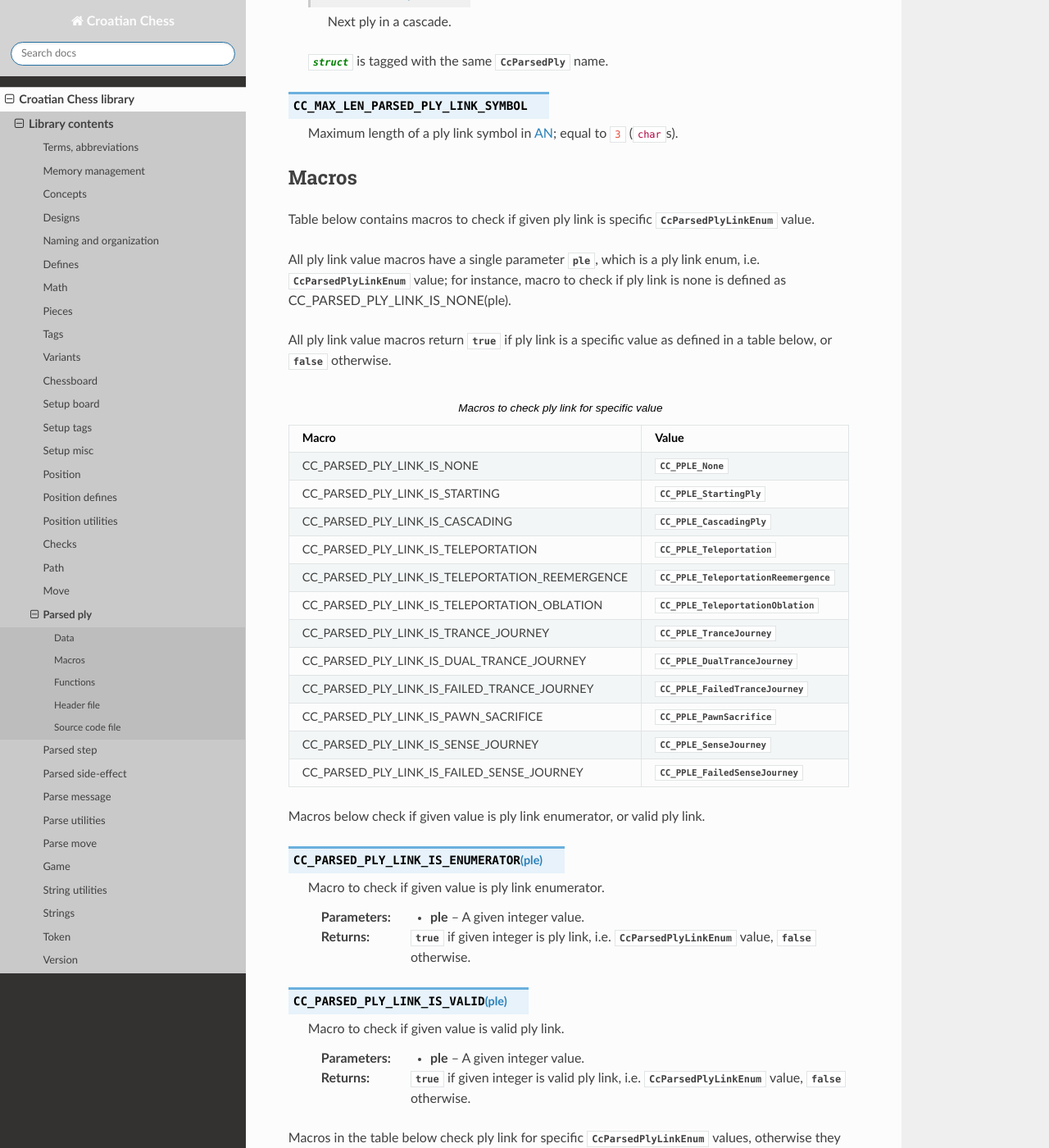
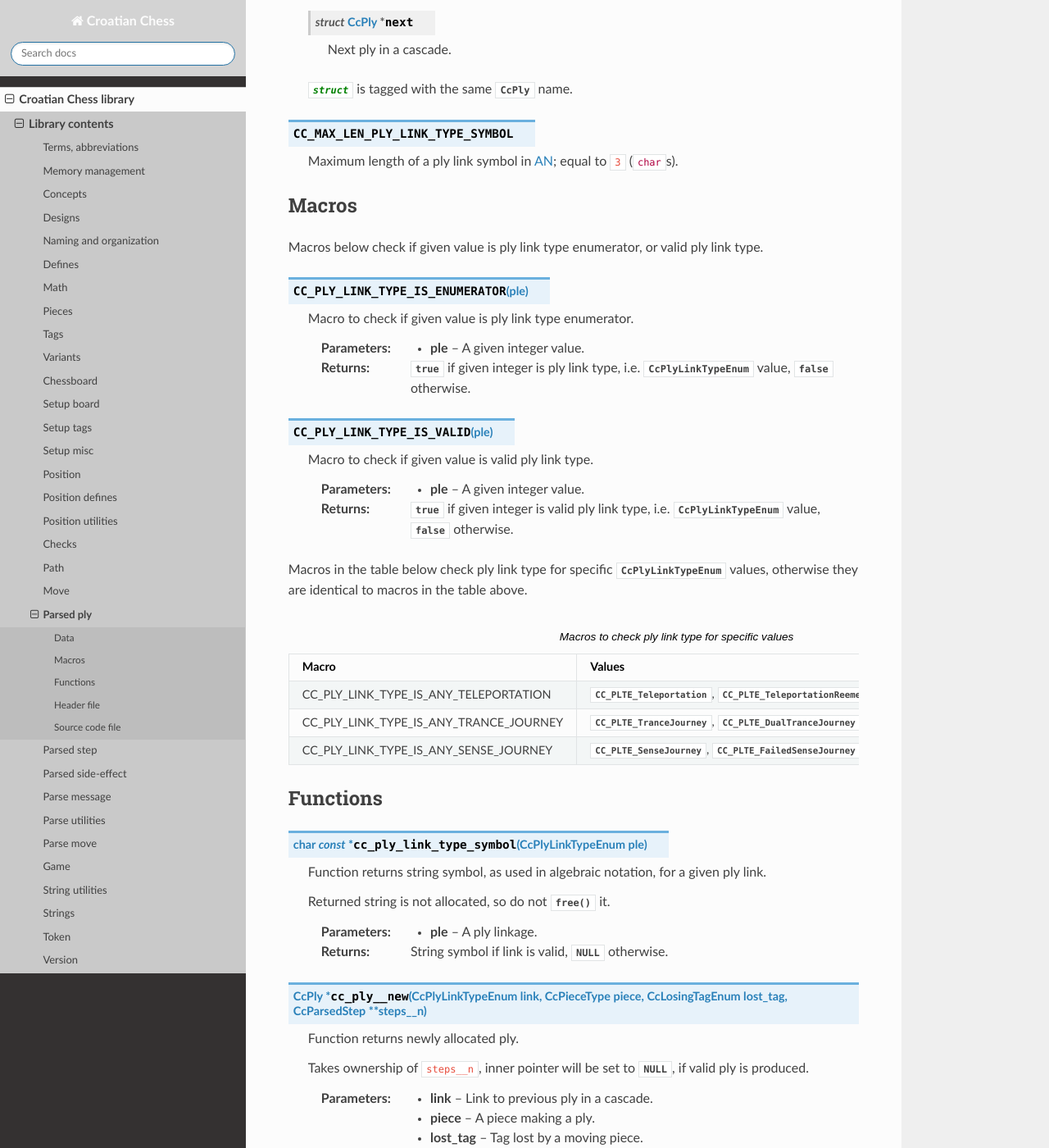
Before and after one commit to mmlacak/crochess, a Sphinx documentation site: the page built from docs/source/libcc/ccparsedply.rst, in a window 1280 px wide and 1400 px high, scrolled down 2490 px. Shown: the whole window at 82% size. Built offline with Sphinx 7.4.7 and the Read the Docs theme 3.1.0, drawn with Linux system fonts in a browser that asks for light colours; some of the changed text lies outside the part shown.

Commit message:
Renamed parsed ply entities. Removed useless macros + docs.

```diff
--- a/docs/source/conf.py
+++ b/docs/source/conf.py
@@ -26,10 +26,10 @@ copyright = '2021, Mario Mlačak'
 author = 'Mario Mlačak'
 
 # The short X.Y version
-version = "0.0.0.22:1172+20241204.001802"   # docs-new-lib-short-version-major-minor-feature-commit+meta~breaks-place-marker
+version = "0.0.0.23:1173+20241204.004338"   # docs-new-lib-short-version-major-minor-feature-commit+meta~breaks-place-marker
 
 # The full version, including alpha/beta/rc tags
-release = "0.0.0.22:1172+20241204.001802"   # docs-new-lib-full-version-major-minor-feature-commit+meta~breaks-place-marker
+release = "0.0.0.23:1173+20241204.004338"   # docs-new-lib-full-version-major-minor-feature-commit+meta~breaks-place-marker
 
 
 # -- General configuration ---------------------------------------------------
--- a/docs/source/libcc/ccmove.rst
+++ b/docs/source/libcc/ccmove.rst
@@ -78,7 +78,7 @@ Data
 
         Original notation, before parsing. Usually, from user input.
 
-    .. c:member:: CcParsedPly * plies
+    .. c:member:: CcPly * plies
 
         Plies.
 
@@ -101,7 +101,7 @@ Data
 Functions
 ---------
 
-.. c:function:: CcMove * cc_move__new( char const * notation, size_t max_len__d, CcParsedPly ** plies__d_n, CcMoveStatusEnum status )
+.. c:function:: CcMove * cc_move__new( char const * notation, size_t max_len__d, CcPly ** plies__d_n, CcMoveStatusEnum status )
 
     Returns newly allocated move.
 
@@ -117,7 +117,7 @@ Functions
     :param status: Move status.
     :returns: A newly allocated move if successful, :c:data:`NULL` otherwise.
 
-.. c:function:: CcMove * cc_move_append( CcMove ** moves__iod_a, char const * notation, size_t max_len__d, CcParsedPly ** plies__d_n, CcMoveStatusEnum status )
+.. c:function:: CcMove * cc_move_append( CcMove ** moves__iod_a, char const * notation, size_t max_len__d, CcPly ** plies__d_n, CcMoveStatusEnum status )
 
     Appends a newly allocated move to a given queue.
 
--- a/docs/source/libcc/ccparsedply.rst
+++ b/docs/source/libcc/ccparsedply.rst
@@ -17,64 +17,64 @@ parsed ply definitions and functions.
 Data
 ----
 
-.. c:enum:: CcParsedPlyLinkEnum
+.. c:enum:: CcPlyLinkTypeEnum
 
     Ply link enumeration.
 
     This enumerates different ways plies can cascade,
     and directly corresponds to cascading plies separators and terminators.
 
-    .. c:enumerator:: CC_PPLE_None
+    .. c:enumerator:: CC_PLTE_None
 
         Ply link not found, uninitialized, or error happened.
 
-    .. c:enumerator:: CC_PPLE_StartingPly
+    .. c:enumerator:: CC_PLTE_StartingPly
 
         Just first ply, standalone or starting a cascade.
 
-    .. c:enumerator:: CC_PPLE_CascadingPly
+    .. c:enumerator:: CC_PLTE_CascadingPly
 
         Just one ply, continuing cascade. Corresponds to ``~``.
 
-    .. c:enumerator:: CC_PPLE_Teleportation
+    .. c:enumerator:: CC_PLTE_Teleportation
 
         Teleportation of piece. Corresponds to ``|``.
 
-    .. c:enumerator:: CC_PPLE_TeleportationReemergence
+    .. c:enumerator:: CC_PLTE_TeleportationReemergence
 
         Failed teleportation, corresponds to ``||``.
 
-    .. c:enumerator:: CC_PPLE_TeleportationOblation
+    .. c:enumerator:: CC_PLTE_TeleportationOblation
 
         Failed teleportation, corresponds to ``|||``.
 
-    .. c:enumerator:: CC_PPLE_TranceJourney
+    .. c:enumerator:: CC_PLTE_TranceJourney
 
         Trance-journey, corresponds to ``@``.
 
-    .. c:enumerator:: CC_PPLE_DualTranceJourney
+    .. c:enumerator:: CC_PLTE_DualTranceJourney
 
         Double trance-journey, corresponds to ``@@``.
 
-    .. c:enumerator:: CC_PPLE_FailedTranceJourney
+    .. c:enumerator:: CC_PLTE_FailedTranceJourney
 
         Failed trance-journey, corresponds to ``@@@``.
 
-    .. c:enumerator:: CC_PPLE_PawnSacrifice
+    .. c:enumerator:: CC_PLTE_PawnSacrifice
 
         Pawn sacrifice, corresponds to ``;;``.
 
-    .. c:enumerator:: CC_PPLE_SenseJourney
+    .. c:enumerator:: CC_PLTE_SenseJourney
 
         Sense-journey, corresponds to ``"``.
 
-    .. c:enumerator:: CC_PPLE_FailedSenseJourney
+    .. c:enumerator:: CC_PLTE_FailedSenseJourney
 
         Failed sense-journey, corresponds to ``'``.
 
-    :c:`enum` is tagged with the same :c:enum:`CcParsedPlyLinkEnum` name.
+    :c:`enum` is tagged with the same :c:enum:`CcPlyLinkTypeEnum` name.
 
-.. c:struct:: CcParsedPly
+.. c:struct:: CcPly
 
     Ply structure, linked list.
 
@@ -91,28 +91,30 @@ Data
 
         * - link
           - steps
-        * - :c:enumerator:`CC_PPLE_Ply`
+        * - :c:enumerator:`CC_PLTE_StartingPly`
           - steps taken by a piece
-        * - :c:enumerator:`CC_PPLE_Teleportation`
+        * - :c:enumerator:`CC_PLTE_CascadingPly`
+          - steps taken by a piece
+        * - :c:enumerator:`CC_PLTE_Teleportation`
           - steps taken if Wave, otherwise destination field
-        * - :c:enumerator:`CC_PPLE_TeleportationReemergence`
+        * - :c:enumerator:`CC_PLTE_TeleportationReemergence`
           - destination field
-        * - :c:enumerator:`CC_PPLE_TeleportationOblation`
+        * - :c:enumerator:`CC_PLTE_TeleportationOblation`
           - steps are empty (:c:data:`NULL`)
-        * - :c:enumerator:`CC_PPLE_TranceJourney`
+        * - :c:enumerator:`CC_PLTE_TranceJourney`
           - steps taken by entranced Shaman
-        * - :c:enumerator:`CC_PPLE_DualTranceJourney`
+        * - :c:enumerator:`CC_PLTE_DualTranceJourney`
           - fields at which pieces are captured, :c:`side_effect` contains captured, or displaced piece, and lost tag
-        * - :c:enumerator:`CC_PPLE_FailedTranceJourney`
+        * - :c:enumerator:`CC_PLTE_FailedTranceJourney`
           - steps are empty (:c:data:`NULL`)
-        * - :c:enumerator:`CC_PPLE_PawnSacrifice`
+        * - :c:enumerator:`CC_PLTE_PawnSacrifice`
           - steps taken by a Serpent
-        * - :c:enumerator:`CC_PPLE_SenseJourney`
+        * - :c:enumerator:`CC_PLTE_SenseJourney`
           - steps taken by uplifted piece
-        * - :c:enumerator:`CC_PPLE_FailedSenseJourney`
+        * - :c:enumerator:`CC_PLTE_FailedSenseJourney`
           - steps are empty (:c:data:`NULL`)
 
-    .. c:member:: CcParsedPlyLinkEnum link
+    .. c:member:: CcPlyLinkTypeEnum link
 
         Type of link, of this ply, related to previous ply in a cascade.
 
@@ -129,13 +131,13 @@ Data
         Steps taken by the piece.
 
 
-    .. c:member:: struct CcParsedPly * next
+    .. c:member:: struct CcPly * next
 
         Next ply in a cascade.
 
-    :c:`struct` is tagged with the same :c:struct:`CcParsedPly` name.
+    :c:`struct` is tagged with the same :c:struct:`CcPly` name.
 
-.. c:macro:: CC_MAX_LEN_PARSED_PLY_LINK_SYMBOL
+.. c:macro:: CC_MAX_LEN_PLY_LINK_TYPE_SYMBOL
 
     Maximum length of a ply link symbol in :term:`AN`; equal to ``3`` (:c:`char`\s).
 
@@ -144,98 +146,52 @@ Data
 Macros
 ------
 
-Table below contains macros to check if given ply link is specific
-:c:enum:`CcParsedPlyLinkEnum` value.
+Macros below check if given value is ply link type enumerator, or valid ply link type.
 
-All ply link value macros have a single parameter :c:data:`ple`, which is a ply
-link enum, i.e. :c:enum:`CcParsedPlyLinkEnum` value; for instance, macro to check
-if ply link is none is defined as :c:expr:`CC_PARSED_PLY_LINK_IS_NONE(ple)`.
+.. c:macro:: CC_PLY_LINK_TYPE_IS_ENUMERATOR(ple)
 
-All ply link value macros return :c:data:`true` if ply link is a specific value
-as defined in a table below, or :c:data:`false` otherwise.
-
-.. list-table:: Macros to check ply link for specific value
-   :header-rows: 1
-   :align: left
-   :widths: 15 10
-
-   * - Macro
-     - Value
-   * - CC_PARSED_PLY_LINK_IS_NONE
-     - :c:enumerator:`CC_PPLE_None`
-   * - CC_PARSED_PLY_LINK_IS_STARTING
-     - :c:enumerator:`CC_PPLE_StartingPly`
-   * - CC_PARSED_PLY_LINK_IS_CASCADING
-     - :c:enumerator:`CC_PPLE_CascadingPly`
-
-   * - CC_PARSED_PLY_LINK_IS_TELEPORTATION
-     - :c:enumerator:`CC_PPLE_Teleportation`
-   * - CC_PARSED_PLY_LINK_IS_TELEPORTATION_REEMERGENCE
-     - :c:enumerator:`CC_PPLE_TeleportationReemergence`
-   * - CC_PARSED_PLY_LINK_IS_TELEPORTATION_OBLATION
-     - :c:enumerator:`CC_PPLE_TeleportationOblation`
-
-   * - CC_PARSED_PLY_LINK_IS_TRANCE_JOURNEY
-     - :c:enumerator:`CC_PPLE_TranceJourney`
-   * - CC_PARSED_PLY_LINK_IS_DUAL_TRANCE_JOURNEY
-     - :c:enumerator:`CC_PPLE_DualTranceJourney`
-   * - CC_PARSED_PLY_LINK_IS_FAILED_TRANCE_JOURNEY
-     - :c:enumerator:`CC_PPLE_FailedTranceJourney`
-
-   * - CC_PARSED_PLY_LINK_IS_PAWN_SACRIFICE
-     - :c:enumerator:`CC_PPLE_PawnSacrifice`
-
-   * - CC_PARSED_PLY_LINK_IS_SENSE_JOURNEY
-     - :c:enumerator:`CC_PPLE_SenseJourney`
-   * - CC_PARSED_PLY_LINK_IS_FAILED_SENSE_JOURNEY
-     - :c:enumerator:`CC_PPLE_FailedSenseJourney`
-
-Macros below check if given value is ply link enumerator, or valid ply link.
-
-.. c:macro:: CC_PARSED_PLY_LINK_IS_ENUMERATOR(ple)
-
-    Macro to check if given value is ply link enumerator.
+    Macro to check if given value is ply link type enumerator.
 
     :param ple: A given integer value.
-    :returns: :c:data:`true` if given integer is ply link, i.e.
-        :c:enum:`CcParsedPlyLinkEnum` value, :c:data:`false` otherwise.
+    :returns: :c:data:`true` if given integer is ply link type, i.e.
+        :c:enum:`CcPlyLinkTypeEnum` value, :c:data:`false` otherwise.
 
-.. c:macro:: CC_PARSED_PLY_LINK_IS_VALID(ple)
+.. c:macro:: CC_PLY_LINK_TYPE_IS_VALID(ple)
 
-    Macro to check if given value is valid ply link.
+    Macro to check if given value is valid ply link type.
 
     :param ple: A given integer value.
-    :returns: :c:data:`true` if given integer is valid ply link, i.e.
-        :c:enum:`CcParsedPlyLinkEnum` value, :c:data:`false` otherwise.
+    :returns: :c:data:`true` if given integer is valid ply link type, i.e.
+        :c:enum:`CcPlyLinkTypeEnum` value, :c:data:`false` otherwise.
 
-Macros in the table below check ply link for specific :c:enum:`CcParsedPlyLinkEnum`
+Macros in the table below check ply link type for specific :c:enum:`CcPlyLinkTypeEnum`
 values, otherwise they are identical to macros in the table above.
 
-.. list-table:: Macros to check ply link for specific values
+.. list-table:: Macros to check ply link type for specific values
    :header-rows: 1
    :align: left
    :widths: 5 10
 
    * - Macro
      - Values
-   * - CC_PARSED_PLY_LINK_IS_ANY_TELEPORTATION
-     - :c:enumerator:`CC_PPLE_Teleportation`,
-       :c:enumerator:`CC_PPLE_TeleportationReemergence`,
-       :c:enumerator:`CC_PPLE_TeleportationOblation`
-   * - CC_PARSED_PLY_LINK_IS_ANY_TRANCE_JOURNEY
-     - :c:enumerator:`CC_PPLE_TranceJourney`,
-       :c:enumerator:`CC_PPLE_DualTranceJourney`,
-       :c:enumerator:`CC_PPLE_FailedTranceJourney`
-   * - CC_PARSED_PLY_LINK_IS_ANY_SENSE_JOURNEY
-     - :c:enumerator:`CC_PPLE_SenseJourney`,
-       :c:enumerator:`CC_PPLE_FailedSenseJourney`
+   * - CC_PLY_LINK_TYPE_IS_ANY_TELEPORTATION
+     - :c:enumerator:`CC_PLTE_Teleportation`,
+       :c:enumerator:`CC_PLTE_TeleportationReemergence`,
+       :c:enumerator:`CC_PLTE_TeleportationOblation`
+   * - CC_PLY_LINK_TYPE_IS_ANY_TRANCE_JOURNEY
+     - :c:enumerator:`CC_PLTE_TranceJourney`,
+       :c:enumerator:`CC_PLTE_DualTranceJourney`,
+       :c:enumerator:`CC_PLTE_FailedTranceJourney`
+   * - CC_PLY_LINK_TYPE_IS_ANY_SENSE_JOURNEY
+     - :c:enumerator:`CC_PLTE_SenseJourney`,
+       :c:enumerator:`CC_PLTE_FailedSenseJourney`
 
 .. _lbl-libcc-ccparsedply-functions:
 
 Functions
 ---------
 
-.. c:function:: char const * cc_parsed_ply_link_symbol( CcParsedPlyLinkEnum ple )
+.. c:function:: char const * cc_ply_link_type_symbol( CcPlyLinkTypeEnum ple )
 
     Function returns string symbol, as used in algebraic notation,
     for a given ply link.
@@ -245,7 +201,7 @@ Functions
     :param ple: A ply linkage.
     :returns: String symbol if link is valid, :c:data:`NULL` otherwise.
 
-.. c:function:: CcParsedPly * cc_parsed_ply__new( CcParsedPlyLinkEnum link, CcPieceType piece, CcLosingTagEnum lost_tag, CcParsedStep ** steps__n )
+.. c:function:: CcPly * cc_ply__new( CcPlyLinkTypeEnum link, CcPieceType piece, CcLosingTagEnum lost_tag, CcParsedStep ** steps__n )
 
     Function returns newly allocated ply.
 
@@ -258,7 +214,7 @@ Functions
     :param steps__n: **Ownership transfer**; steps, linked list, inner pointer can be :c:data:`NULL`.
     :returns: A newly allocated ply if successful, :c:data:`NULL` otherwise.
 
-.. c:function:: CcParsedPly * cc_parsed_ply_append( CcParsedPly ** plies__iod_a, CcParsedPlyLinkEnum link, CcPieceType piece, CcLosingTagEnum lost_tag, CcParsedStep ** steps__n )
+.. c:function:: CcPly * cc_ply_append( CcPly ** plies__iod_a, CcPlyLinkTypeEnum link, CcPieceType piece, CcLosingTagEnum lost_tag, CcParsedStep ** steps__n )
 
     Appends a newly allocated ply to a given linked list.
 
@@ -278,9 +234,9 @@ Functions
         can be :c:data:`NULL`.
     :returns: Weak pointer to a newly allocated ply if successful, :c:data:`NULL`
         otherwise.
-    :seealso: :c:func:`cc_parsed_ply__new()`
+    :seealso: :c:func:`cc_ply__new()`
 
-.. c:function:: CcParsedPly * cc_parsed_ply_duplicate_all__new( CcParsedPly * plies )
+.. c:function:: CcPly * cc_ply_duplicate_all__new( CcPly * plies )
 
     Duplicates a given plies, and all accompanying resources,
     into a newly allocated linked list.
@@ -289,7 +245,7 @@ Functions
     :returns: A newly allocated duplicate of :c:`plies` if successful,
               :c:data:`NULL` otherwise.
 
-.. c:function:: CcParsedPly * cc_parsed_ply_extend( CcParsedPly ** plies__iod_a, CcParsedPly ** plies__d_n )
+.. c:function:: CcPly * cc_ply_extend( CcPly ** plies__iod_a, CcPly ** plies__d_n )
 
     Extends existing linked list with a newly allocated plies.
 
@@ -309,23 +265,23 @@ Functions
                        :c:data:`NULL`.
     :returns: Weak pointer to extended portion of a linked list if successful,
               :c:data:`NULL` otherwise.
-    :seealso: :c:func:`cc_parsed_ply_append()`
+    :seealso: :c:func:`cc_ply_append()`
 
-.. c:function:: bool cc_parsed_ply_free_all( CcParsedPly ** plies__f )
+.. c:function:: bool cc_ply_free_all( CcPly ** plies__f )
 
     Frees all plies in a linked list, and all associated entities.
 
     :param plies__f: Linked list of plies to :c:func:`free()`.
     :returns: :c:data:`true` if successful, :c:data:`false` otherwise.
 
-.. c:function:: bool cc_parsed_ply_contains_side_effects( CcParsedPly * ply )
+.. c:function:: bool cc_ply_contains_side_effects( CcPly * ply )
 
     Checks whether any step in a ply has side-effects.
 
     :param ply: A ply.
     :returns: :c:data:`true` if any step has side-effects, :c:data:`false` otherwise.
 
-.. c:function:: CcPieceType cc_parsed_ply_find_activator( CcParsedPly * plies, CcParsedPly * ply__d )
+.. c:function:: CcPieceType cc_ply_find_activator( CcPly * plies, CcPly * ply__d )
 
     Function finds :term:`activator` in a given linked list of plies.
 
@@ -341,7 +297,7 @@ Functions
     :param ply__d: *Optional*; a ply within given linked list, can be :c:data:`NULL`.
     :returns: :term:`Activator` if successful, :c:enumerator:`CC_PE_None` otherwise.
 
-.. c:function:: char * cc_parsed_ply_all_to_string__new( CcParsedPly * plies )
+.. c:function:: char * cc_ply_all_to_string__new( CcPly * plies )
 
     Function returns newly allocated string, containing user-readable
     representation of a plies.
```
Also changed, not shown: README.md (+2 -2 lines), docs/source/libcc/ccparseutils.rst (+6 -6 lines), docs/source/libcc/memory.rst (+9 -9 lines), docs/source/libcc/organization.rst (+5 -5 lines), 12 other files.
